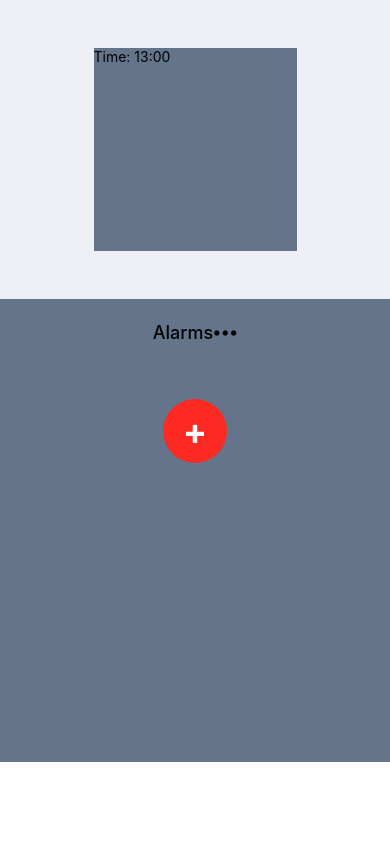
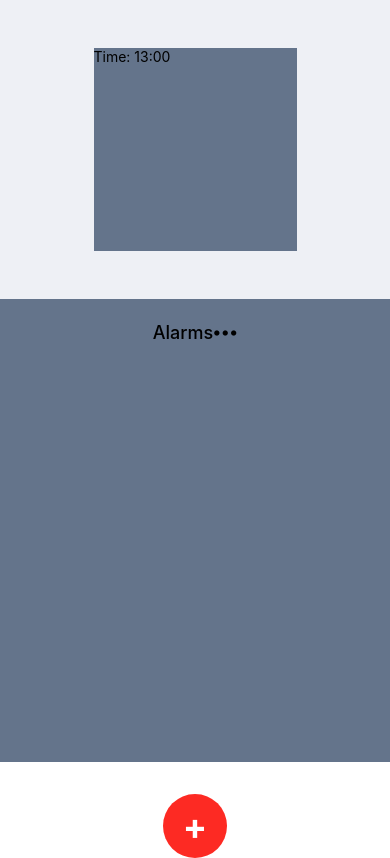
Before and after one commit to Youtmax654/AlarmQR, a React Native app: screen / in a window 390 px wide. Built offline with nearby package versions, Linux system fonts and the light colour scheme.

Commit message:
feat: new zustand hooks for alarm, moving Alarm file to hook file

```diff
--- a/App.tsx
+++ b/App.tsx
@@ -1,22 +1,19 @@
 // import * as NavigationBar from "expo-navigation-bar";
 import { StatusBar } from "expo-status-bar";
-import { Suspense, useEffect, useState } from "react";
+import { Suspense, useEffect } from "react";
 import { Text, View } from "react-native";
 import { Alarms } from "./components/Alarms";
 import { Clock } from "./components/Clock";
-import { Alarm, getAlarms } from "./utils/Alarm";
+import { NewAlarmBtn } from "./components/NewAlarmBtn";
+import { getAlarms } from "./hooks/useAlarmStore";
 
 export default function App() {
   // NavigationBar.setBackgroundColorAsync("#f9f9f9");
 
-  const [alarms, setAlarms] = useState<Alarm[]>();
-
   useEffect(() => {
     const fetchData = async () => {
-      const alarms = await getAlarms();
-      setAlarms(alarms);
+      await getAlarms();
     };
-
     fetchData();
   }, []);
 
@@ -30,7 +27,8 @@ export default function App() {
     >
       <View className="items-center bg-light">
         <Clock />
-        <Alarms alarms={alarms} setAlarms={setAlarms} />
+        <Alarms />
+        <NewAlarmBtn />
         <StatusBar style="auto" />
       </View>
     </Suspense>
--- a/components/Alarms.tsx
+++ b/components/Alarms.tsx
@@ -1,13 +1,12 @@
 import { Entypo } from "@expo/vector-icons";
 import { Pressable, Text, View } from "react-native";
-import { addAlarm, Alarm } from "../utils/Alarm";
+import { Alarm, useAlarmStore } from "../hooks/useAlarmStore";
 
-type Props = {
-  alarms: Alarm[] | undefined;
-  setAlarms: (alarms: Alarm[]) => void;
-};
+type Props = {};
 
-export const Alarms = ({ alarms, setAlarms }: Props) => {
+export const Alarms = ({}: Props) => {
+  const { alarms, setAlarms } = useAlarmStore();
+
   const handleAlarmToggle = (id: string) => {
     if (!alarms) return;
 
@@ -15,15 +14,6 @@ export const Alarms = ({ alarms, setAlarms }: Props) => {
       alarm.id === id ? { ...alarm, active: !alarm.active } : alarm
     );
     setAlarms(newAlarms);
-  };
-
-  const handleNewAlarm = () => {
-    const dummyHour = Math.floor(Math.random() * 24);
-    const dummyMinute = Math.floor(Math.random() * 60);
-
-    addAlarm(dummyHour, dummyMinute, alarms ?? []).then((newAlarms) =>
-      setAlarms(newAlarms)
-    );
   };
 
   return (
@@ -46,7 +36,6 @@ export const Alarms = ({ alarms, setAlarms }: Props) => {
           </View>
         ))}
       </View>
-      <NewAlarm handler={handleNewAlarm} />
     </View>
   );
 };
@@ -71,19 +60,3 @@ const Slider = ({ alarm, handler }: SliderProps) => {
     </Pressable>
   );
 };
-
-type NewAlarmProps = {
-  handler: () => void;
-};
-const NewAlarm = ({ handler }: NewAlarmProps) => {
-  return (
-    <View className="mt-8">
-      <Pressable
-        className="w-16 h-16 rounded-full bg-primary items-center justify-center"
-        onPress={handler}
-      >
-        <Text className="text-white font-bold text-4xl">+</Text>
-      </Pressable>
-    </View>
-  );
-};
--- /dev/null
+++ b/components/NewAlarmBtn.tsx
@@ -0,0 +1,25 @@
+import { Pressable, Text, View } from "react-native";
+import { addAlarm, useAlarmStore } from "../hooks/useAlarmStore";
+
+type Props = {};
+export const NewAlarmBtn = ({}: Props) => {
+  const { alarms } = useAlarmStore();
+
+  const handleNewAlarm = () => {
+    const dummyHour = Math.floor(Math.random() * 24);
+    const dummyMinute = Math.floor(Math.random() * 60);
+
+    addAlarm(dummyHour, dummyMinute, alarms ?? []);
+  };
+
+  return (
+    <View className="mt-8">
+      <Pressable
+        className="w-16 h-16 rounded-full bg-primary items-center justify-center"
+        onPress={handleNewAlarm}
+      >
+        <Text className="text-white font-bold text-4xl">+</Text>
+      </Pressable>
+    </View>
+  );
+};
--- a/utils/Alarm.ts
+++ b/hooks/useAlarmStore.ts
@@ -1,5 +1,6 @@
 import AsyncStorage from "@react-native-async-storage/async-storage";
 import uuid from "react-native-uuid";
+import { create } from "zustand";
 
 export type Alarm = {
   id: string;
@@ -8,14 +9,28 @@ export type Alarm = {
   active: boolean;
 };
 
-export async function addAlarm(
-  hour: number,
-  minute: number,
-  alarms: Alarm[]
-): Promise<Alarm[]> {
+interface AlarmStore {
+  alarms: Alarm[];
+  setAlarms: (alarms: Alarm[]) => void;
+}
+
+export const useAlarmStore = create<AlarmStore>((set) => ({
+  alarms: [],
+  setAlarms: (alarms: Alarm[]) => set({ alarms }),
+}));
+
+export async function getAlarms() {
+  try {
+    const alarms = await AsyncStorage.getItem("alarms");
+    useAlarmStore.setState({ alarms: alarms ? JSON.parse(alarms) : [] });
+  } catch (e) {
+    console.error(e);
+  }
+}
+
+export async function addAlarm(hour: number, minute: number, alarms: Alarm[]) {
   if (hour < 0 || hour > 23 || minute < 0 || minute > 59) {
     console.error("Invalid time");
-    return alarms;
   }
 
   const id = uuid.v4().toString();
@@ -23,20 +38,9 @@ export async function addAlarm(
 
   try {
     await AsyncStorage.setItem("alarms", JSON.stringify([...alarms, newAlarm]));
-    return [...alarms, newAlarm];
+    useAlarmStore.setState({ alarms: [...alarms, newAlarm] });
   } catch (e) {
     console.error(e);
-    return alarms;
-  }
-}
-
-export async function getAlarms(): Promise<Alarm[]> {
-  try {
-    const alarms = await AsyncStorage.getItem("alarms");
-    return alarms ? JSON.parse(alarms) : [];
-  } catch (e) {
-    console.error(e);
-    return [];
   }
 }
 
--- a/package.json
+++ b/package.json
@@ -17,7 +17,8 @@
     "nativewind": "^2.0.11",
     "react": "18.2.0",
     "react-native": "0.74.2",
-    "react-native-uuid": "^2.0.2"
+    "react-native-uuid": "^2.0.2",
+    "zustand": "^4.5.4"
   },
   "devDependencies": {
     "@babel/core": "^7.20.0",
```
Also changed, not shown: 1 other file (tests, documents, lock files or other folders).
